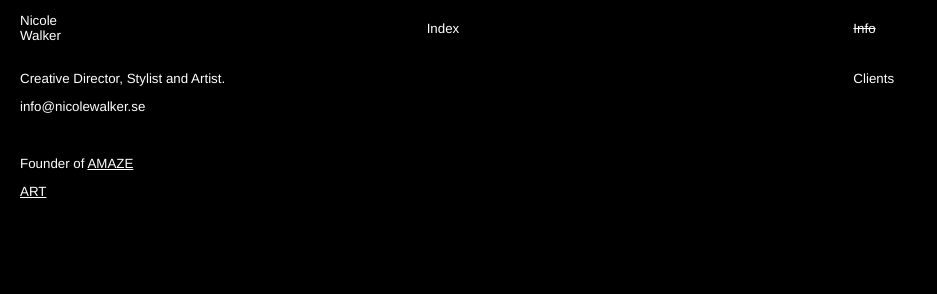
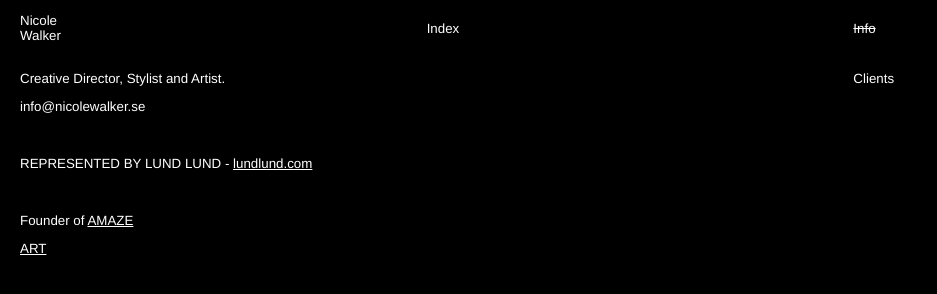
Before and after one commit to joaquinecheverry/NicoleWalker, a plain HTML site: page index.html in a window 1280 px wide. Both pictures are taken after a click on the element "Info". Shown: the whole page, without its empty margins (0-937 px from the left). Drawn offline with Linux system fonts and the light colour scheme; no server answers; a web font is replaced by a local one.

Commit message:
Add representation information to index.html

```diff
--- a/index.html
+++ b/index.html
@@ -31,6 +31,8 @@
       <p>Creative Director, Stylist and Artist.</p>
       <p>info@nicolewalker.se</p>
       <br>
+      <p>REPRESENTED BY LUND LUND - <a href="https://www.lundlund.com/">lundlund.com</a></p>
+      <br>
       <p>Founder of <a href="https://amaze.lol/">AMAZE</a></p>
       <p><a href="https://www.nicolewalker.studio/">ART</a></p>
     </div>
```
